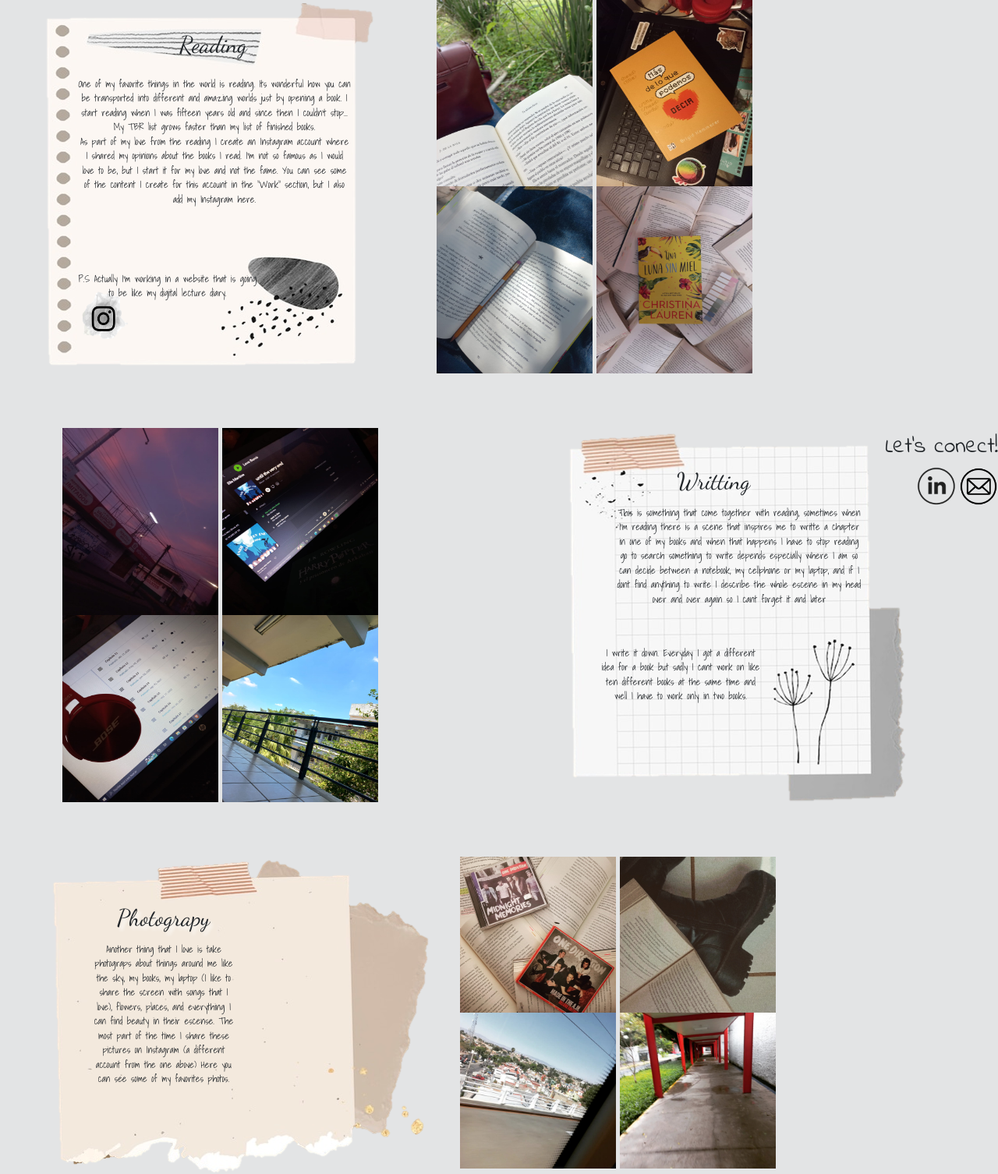
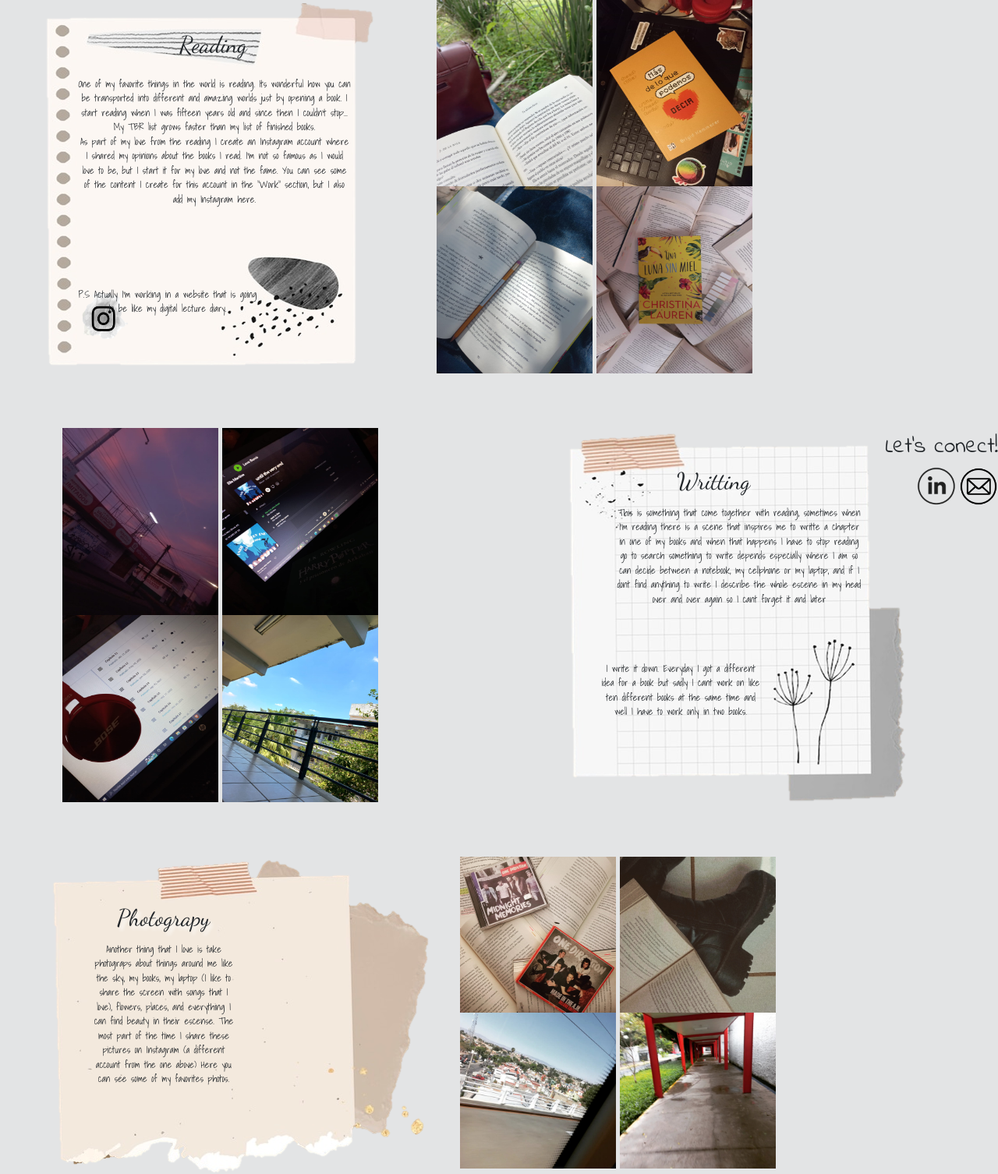
Before and after one commit to samglez-a11/miPortafolio, a Django app: page /hobby in a window 1280 px wide. Shown: the part 151-1657 px from the top of the page at 78% size. Run offline with Django 4.2, Linux system fonts and the light colour scheme; some libraries are stand-ins or nearby versions; some web fonts are replaced.

Commit message:
Actualizacion

```diff
--- a/miPortafolioApp/static/miPortafolioApp/css/gestion.css
+++ b/miPortafolioApp/static/miPortafolioApp/css/gestion.css
@@ -175,7 +175,7 @@ ul {
 .texto3{
     position: absolute;
     text-align: center;
-    top: 340px;
+    top: 360px;
     left: 40px;
     width: 230px;
 }
@@ -227,7 +227,7 @@ ul {
 .texto10{
     position: absolute;
     text-align: center;
-    top: 270px;
+    top: 290px;
     left: 40px;
     width: 210px;
     height: 280px;
```
